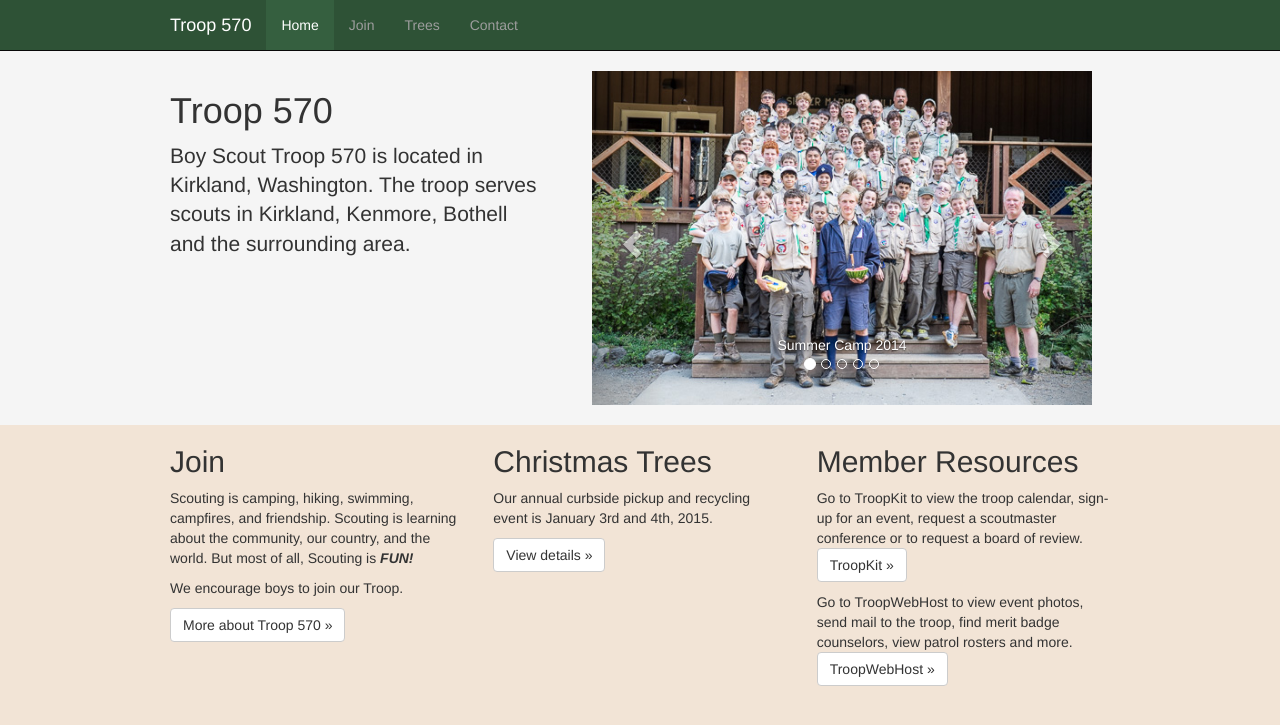
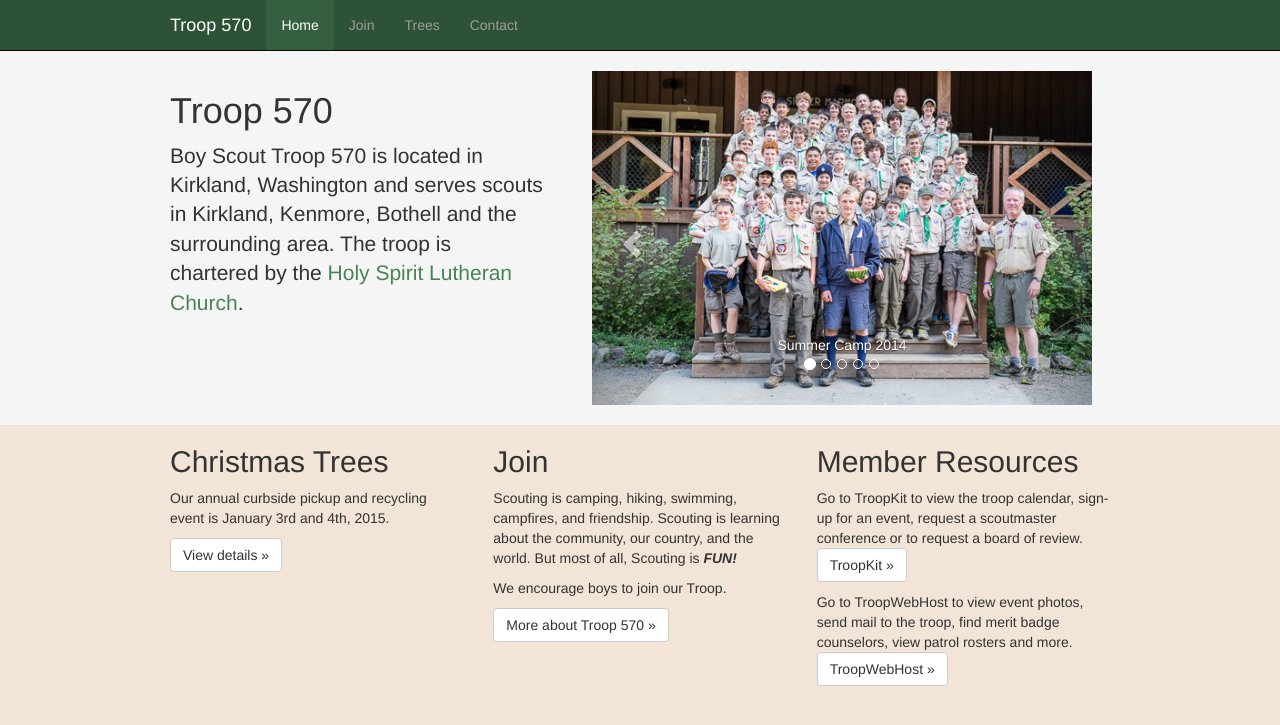
Before and after one commit to troop570/troop570.github.io, a Jekyll site: the page built from index.html, in a window 1280 px wide. Shown: the top 725 px of the page. Built offline with Jekyll 4.4.1, drawn with Linux system fonts in a browser that asks for light colours; nearby versions of some CDN libraries.

Commit message:
Add charter org, move trees left.

```diff
--- a/index.html
+++ b/index.html
@@ -17,9 +17,10 @@ slides:
     <div class="row">
       <div class="col-md-5">
         <h1>Troop 570</h1>
-        <p class="lead">Boy Scout Troop 570 is located in Kirkland, Washington.
-        The troop serves scouts in Kirkland, Kenmore, Bothell and the
-        surrounding area.
+        <p class="lead">Boy Scout Troop 570 is located in Kirkland, Washington
+        and serves scouts in Kirkland, Kenmore, Bothell and the surrounding
+        area. The troop is chartered by the <a
+        href="http://www.hslckirkland.org/">Holy Spirit Lutheran Church</a>.
       </div>
       <div class="col-md-7">
         <div id="slide-carousel" class="carousel slide" data-ride="carousel" style="margin: 0 auto; max-width: 500px">
@@ -58,6 +59,11 @@ slides:
 <div class="container">
   <div class="row">
     <div class="col-md-4">
+      <h2>Christmas Trees</h2>
+      <p>Our annual curbside pickup and recycling event is January 3rd and 4th, 2015.
+      <p><a class="btn btn-default" href="/trees/">View details &raquo;</a></p>
+    </div>
+    <div class="col-md-4">
       <h2>Join</h2>
       <p>Scouting is camping, hiking, swimming, campfires, and friendship.
       Scouting is learning about the community, our country, and the world. But
@@ -65,11 +71,6 @@ slides:
 
       <p>We encourage boys to join our Troop.
       <p><a class="btn btn-default" href="/join/">More about Troop 570 &raquo;</a></p>
-    </div>
-    <div class="col-md-4">
-      <h2>Christmas Trees</h2>
-      <p>Our annual curbside pickup and recycling event is January 3rd and 4th, 2015.
-      <p><a class="btn btn-default" href="/trees/">View details &raquo;</a></p>
     </div>
     <div class="col-md-4">
       <h2>Member Resources</h2>
```
